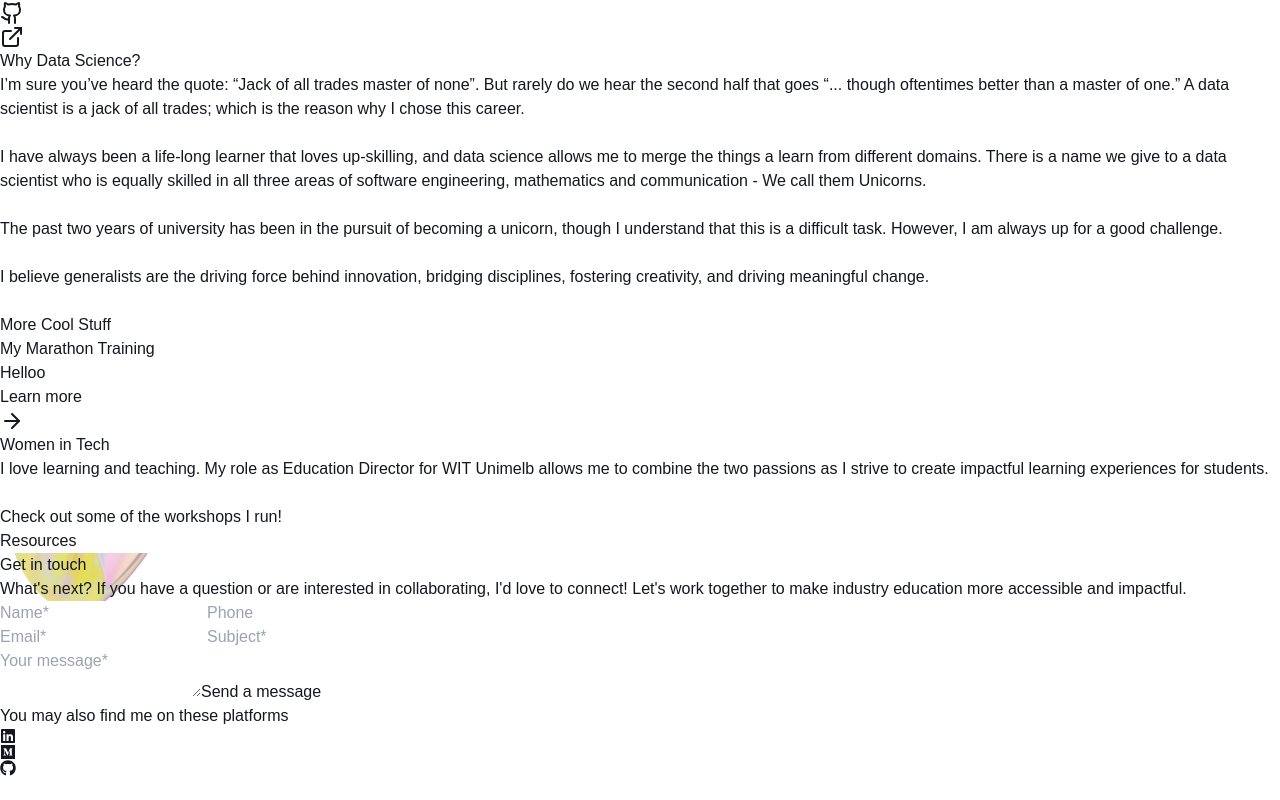
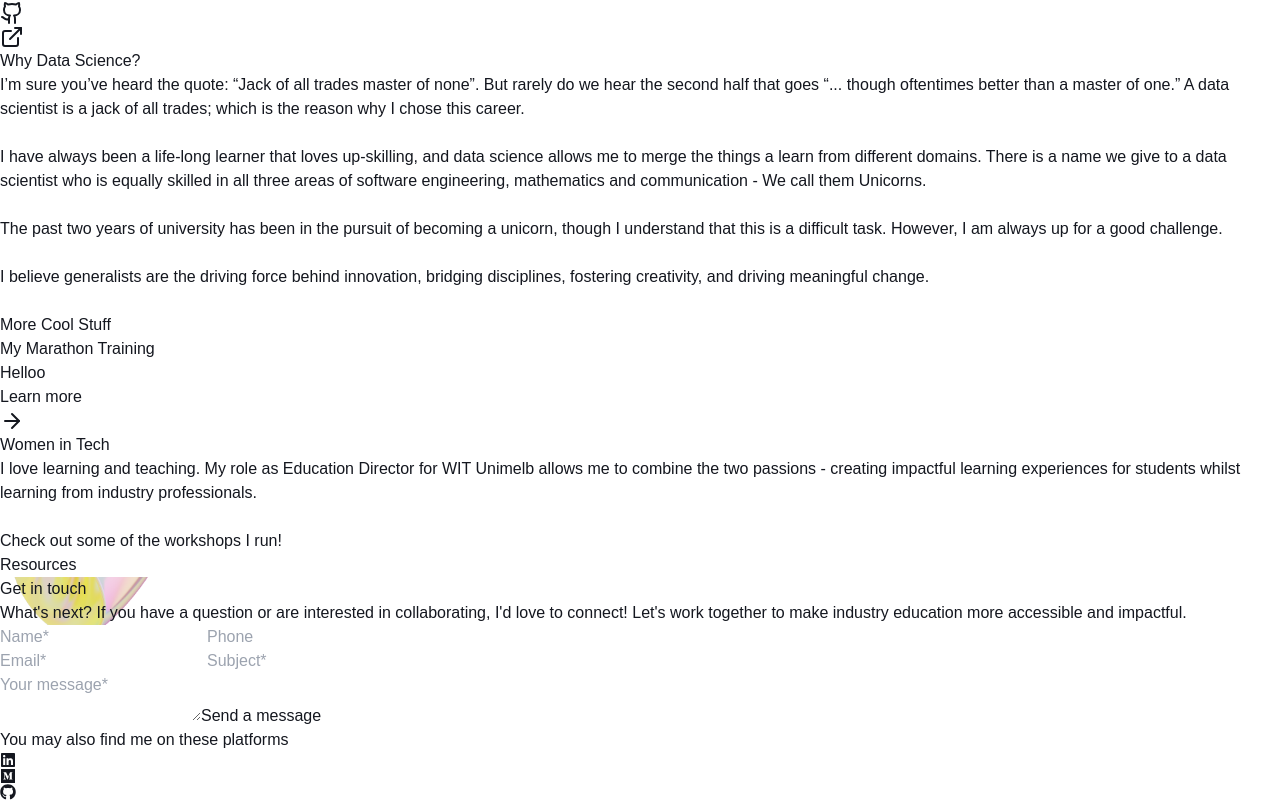
Before and after one commit to lorraine-sanares/portfolio-website, a Next.js app: page / in a window 1280 px wide. Shown: the part 5006-5806 px from the top of the page. Before the commit the page ends 5782 px from the top, so only its background shows below. Built offline with nearby package versions, Linux system fonts and the light colour scheme.

Commit message:
Update More.tsx

```diff
--- a/src/components/More.tsx
+++ b/src/components/More.tsx
@@ -52,8 +52,9 @@ const More: React.FC = () => {
                         <div className="text-4xl sm:text-2xl font-bold text-black">Women in Tech</div>
                         <p className="text-lg sm:text-md text-black mb-6 text-left">
                             I love learning and teaching. My role as Education
-                            Director for WIT Unimelb allows me to combine the two passions as I
-                            strive to create impactful learning experiences for students.<br />
+                            Director for WIT Unimelb allows me to combine the two passions -
+                            creating impactful learning experiences for students whilst learning
+                            from industry professionals.<br />
                             <br />
                             Check out some of the workshops I run!
                         </p>
```
